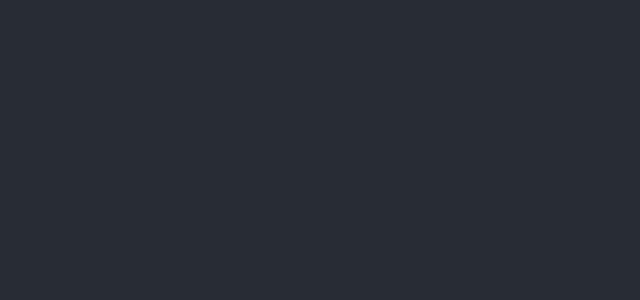
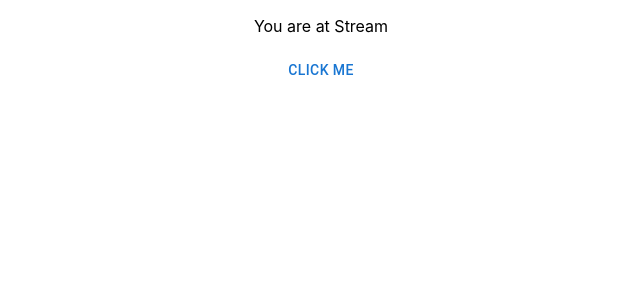
Before and after one commit to MFYLM/ivris-client, a React (Create React App) app: page / in a window 1280 px wide. Shown: the top 300 px of the page, without its empty margins (319-959 px from the left). Built offline with nearby package versions, Linux system fonts and the light colour scheme.

Commit message:
- naive stream setup

```diff
--- a/package.json
+++ b/package.json
@@ -13,6 +13,7 @@
     "@types/node": "^16.18.37",
     "@types/react": "^18.2.14",
     "@types/react-dom": "^18.2.6",
+    "axios": "^1.4.0",
     "react": "^18.2.0",
     "react-dom": "^18.2.0",
     "react-router-dom": "^6.14.1",
--- a/src/App.tsx
+++ b/src/App.tsx
@@ -1,12 +1,17 @@
 import React from 'react';
 import './App.css';
+import { BrowserRouter as Router, Route, Routes } from 'react-router-dom';
+import StreamPage from './pages/StreamPage/StreamPage';
+
 
 function App() {
   return (
     <div className="App">
-      <header className="App-header">
-
-      </header>
+      <Router>
+        <Routes>
+          <Route path='/' Component={StreamPage} />
+        </Routes>
+      </Router>
     </div>
   );
 }
--- /dev/null
+++ b/src/components/Header/AppHeader.tsx
@@ -0,0 +1,23 @@
+import React, { Dispatch, SetStateAction, useState } from "react";
+import { Box } from "@mui/material";
+
+
+interface AppHeaderProps {
+    tab: string;
+    setTab: Dispatch<SetStateAction<string>>;
+};
+
+
+const AppHeader = (props: AppHeaderProps) => {
+    const { tab, setTab } = props;
+
+
+    return (
+        <Box>
+            <p>You are at {tab}</p>
+        </Box>
+    );
+};
+
+
+export default AppHeader;
--- a/src/index.tsx
+++ b/src/index.tsx
@@ -3,6 +3,7 @@ import ReactDOM from 'react-dom/client';
 import './index.css';
 import App from './App';
 import reportWebVitals from './reportWebVitals';
+
 
 const root = ReactDOM.createRoot(
   document.getElementById('root') as HTMLElement
--- /dev/null
+++ b/src/pages/StreamPage/StreamPage.tsx
@@ -0,0 +1,19 @@
+import React, { useState } from "react";
+import AppHeader from "../../components/Header/AppHeader";
+import { Button } from "@mui/material";
+
+
+const StreamPage = () => {
+    const [tab, setTab] = useState("Stream");
+
+
+    return (
+        <div>
+            <AppHeader tab={tab} setTab={setTab} />
+            <Button  onClick={() => setTab("abc")}> click me </Button>
+        </div>
+    );
+};
+
+
+export default StreamPage;
```
Also changed, not shown: 1 other file (tests, documents, lock files or other folders).
